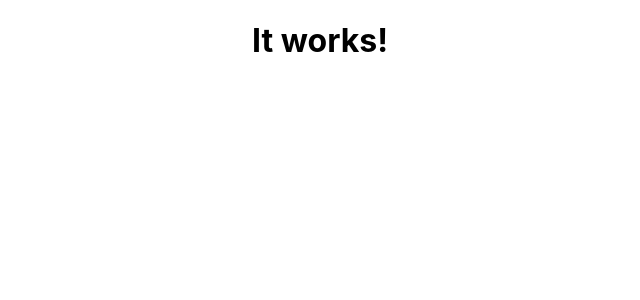
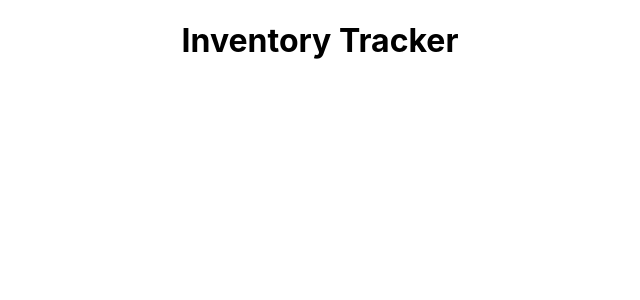
Before and after one commit to onurkaymak/inventory-tracker, a React (Create React App) app: page / in a window 1280 px wide. Shown: the top 300 px of the page, without its empty margins (320-960 px from the left). Built offline with nearby package versions, Linux system fonts and the light colour scheme.

Commit message:
Create Header component, add Header in App.js

```diff
--- a/package.json
+++ b/package.json
@@ -1,5 +1,5 @@
 {
-  "name": "merch-site",
+  "name": "inventory-tracker",
   "version": "0.1.0",
   "private": true,
   "dependencies": {
--- a/src/components/App.js
+++ b/src/components/App.js
@@ -1,9 +1,10 @@
 import './App.css';
+import Header from './Header';
 
 const App = () => {
   return (
     <div className="App">
-      <h1>It works!</h1>
+      <Header />
     </div>
   );
 }
--- /dev/null
+++ b/src/components/Header.js
@@ -0,0 +1,11 @@
+import React from "react";
+
+const Header = () => {
+  return (
+    <React.Fragment>
+      <h1>Inventory Tracker</h1>
+    </React.Fragment>
+  );
+}
+
+export default Header;
```
Also changed, not shown: 1 other file (tests, documents, lock files or other folders).
